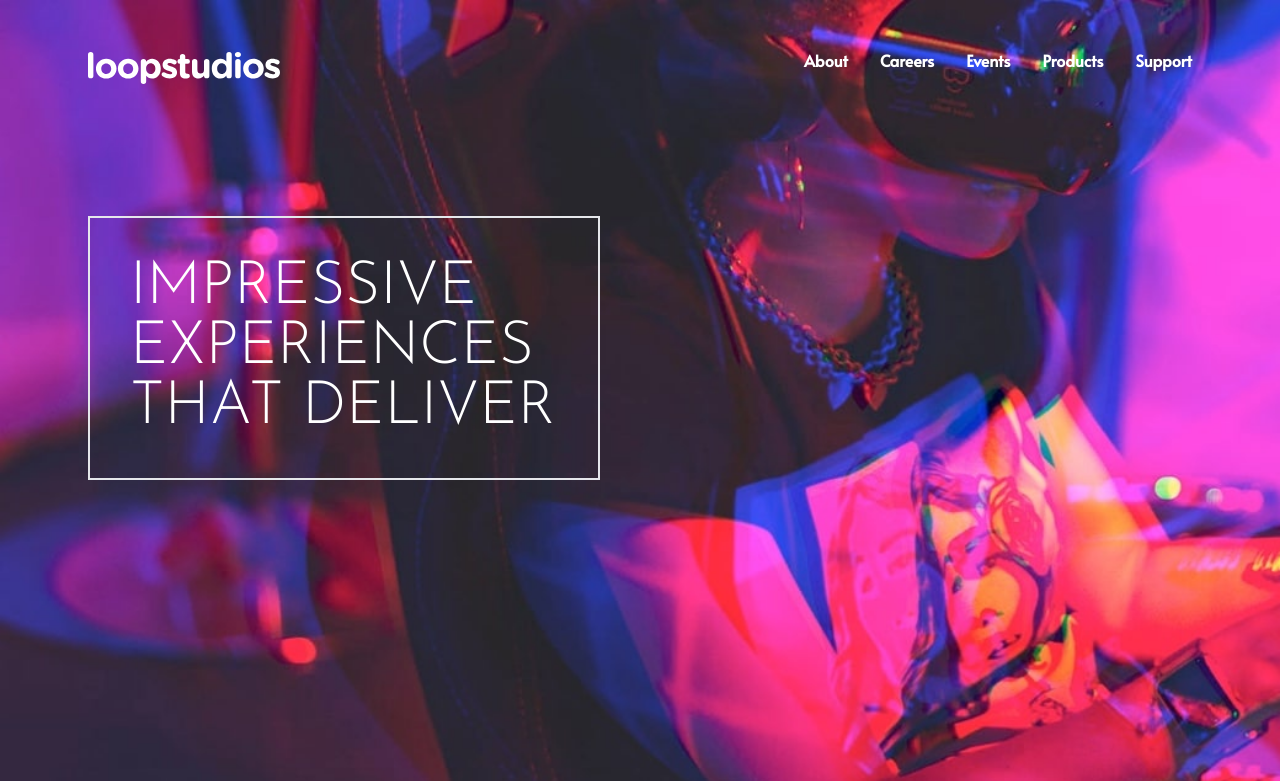
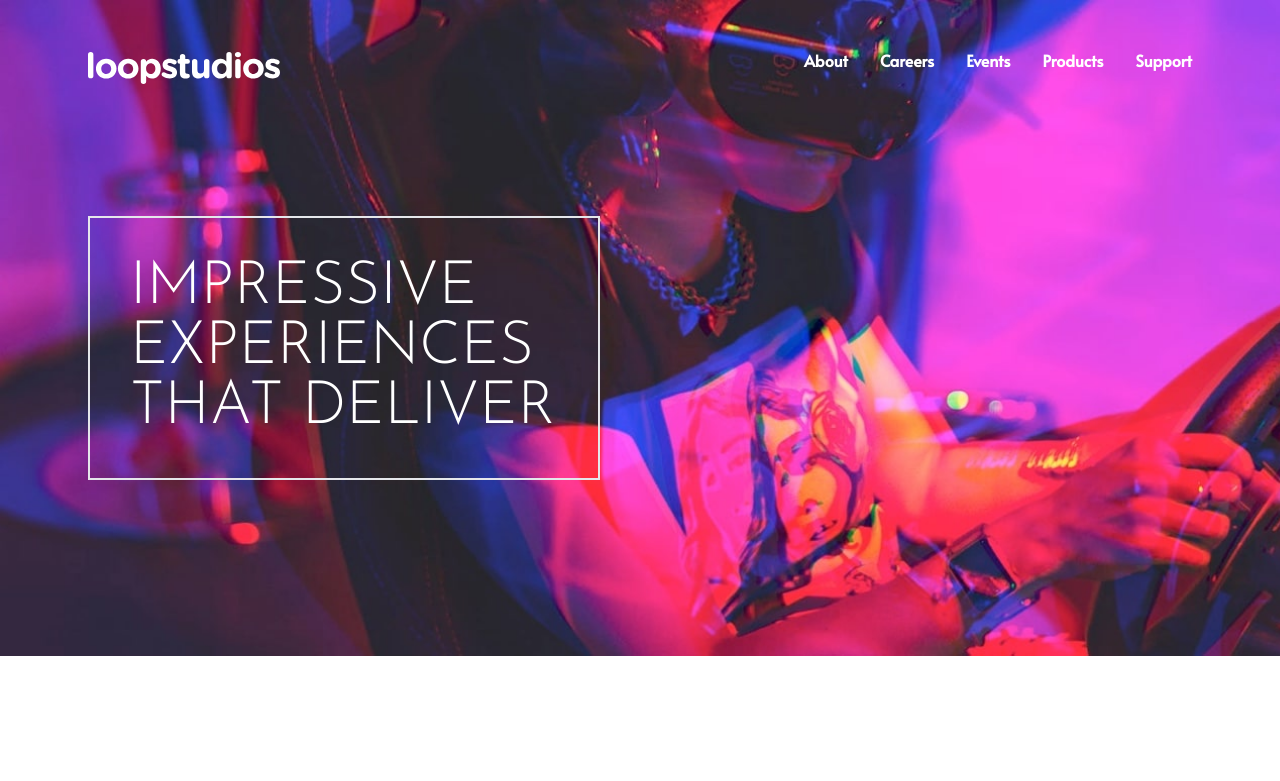
Before and after one commit to PaAmatJow/loopstudios-v2, a website: page index.html in a window 1280 px wide. Shown: the top 781 px of the page. Drawn offline with nearby package versions, Linux system fonts and the light colour scheme; files that its build step writes are made by us from their sources.

Commit message:
fixed something

```diff
--- a/index.html
+++ b/index.html
@@ -16,7 +16,7 @@
   </head>
   <body>
     <!-- Hero Section -->
-    <section id="hero" class="h-[100vh]">
+    <section id="hero">
       <!-- Hero Container -->
       <div class="container max-w-6xl mx-auto px-6 py-12">
         <!-- Menu/Logo Container -->
```
